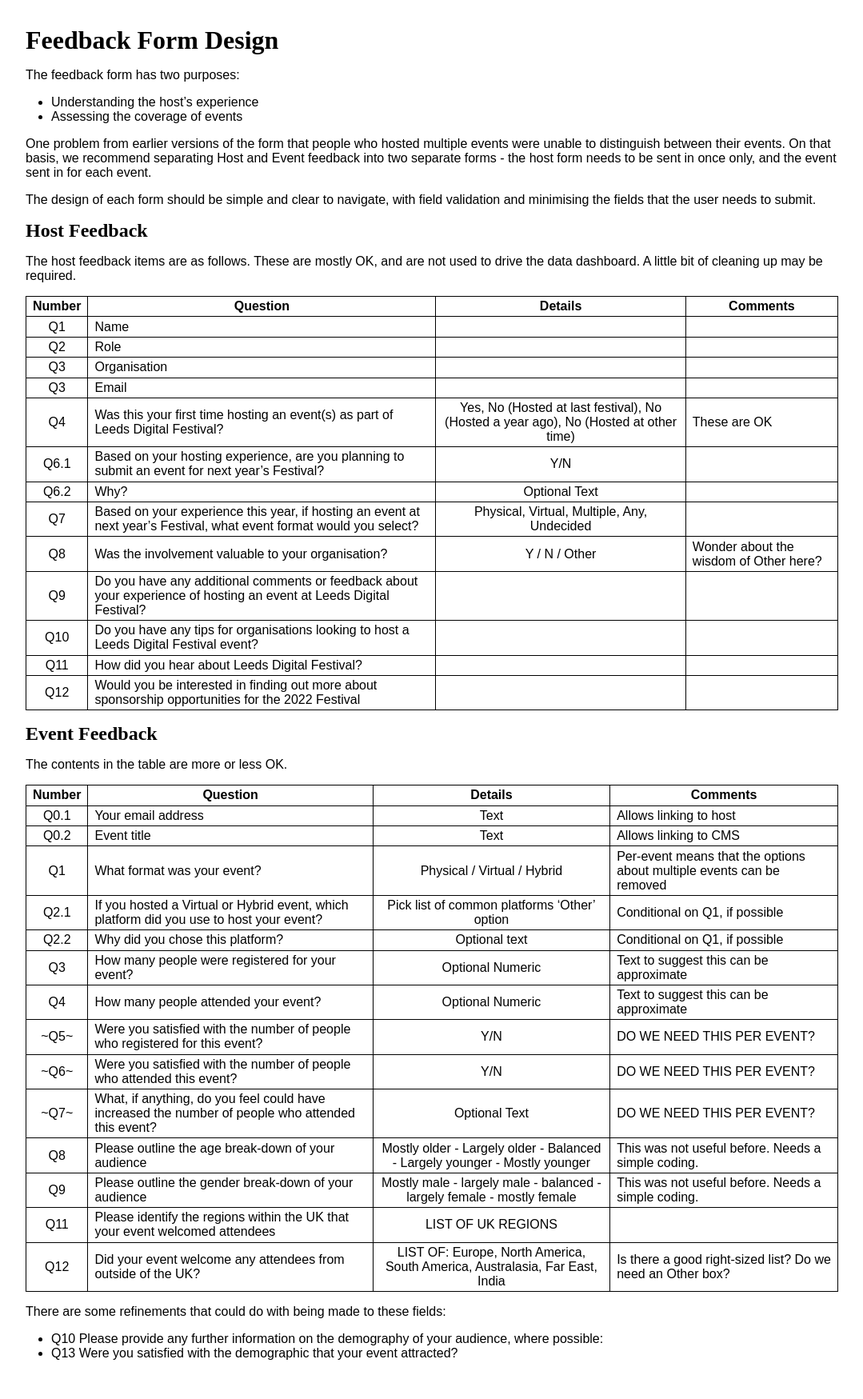
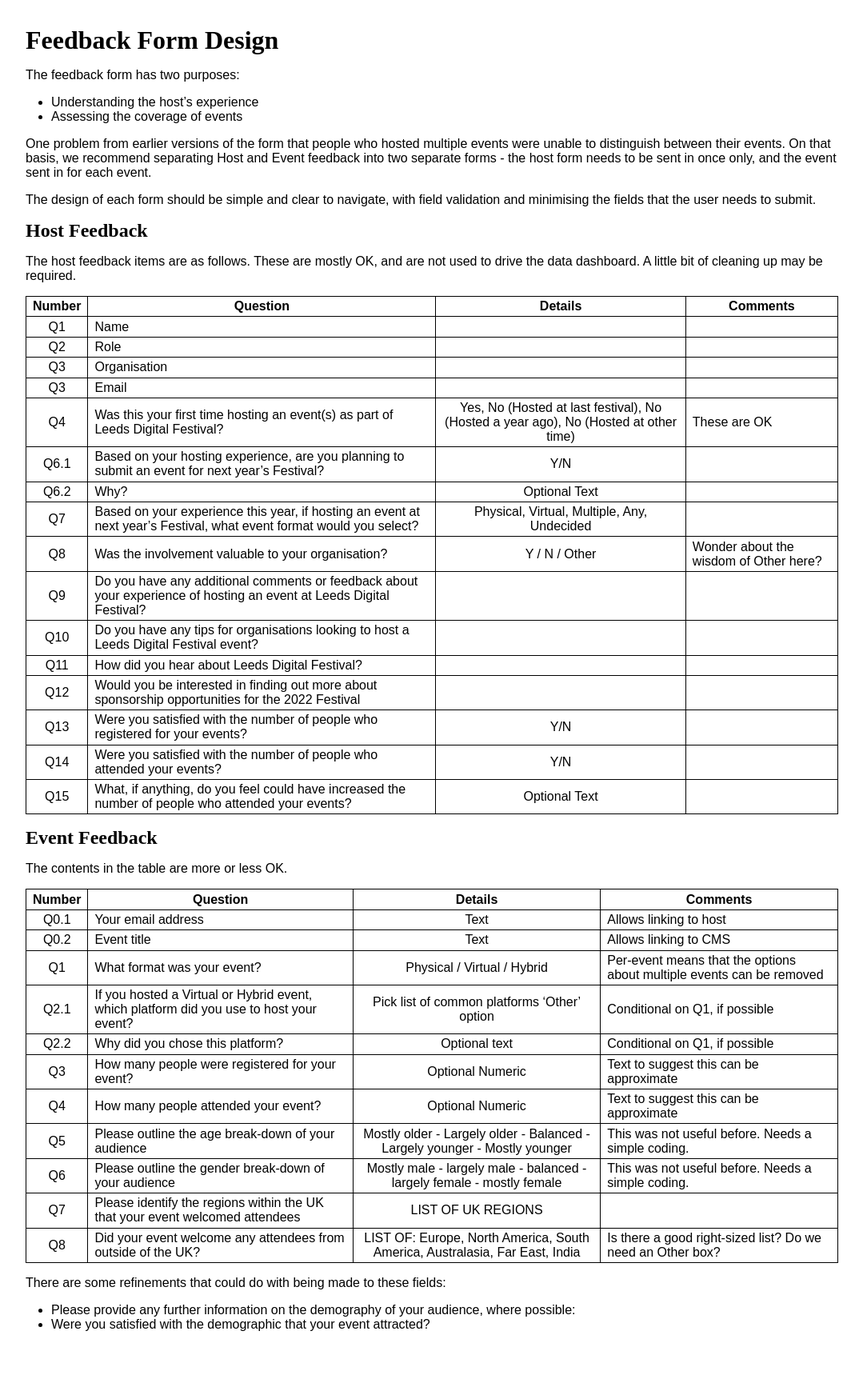
Before and after one commit to open-innovations/leeds-digital-festival-data, a Jekyll site: the page built from pages/feedback.md, in a window 1280 px wide. Shown: the whole page at 80% size, without its empty margins (100-1179 px from the left). Built offline with Jekyll 4.4.1, drawn with Linux system fonts in a browser that asks for light colours; some web fonts are replaced; after the commit the page ends 1713 px from its top, so only the background shows below that.

Commit message:
Rejigged question order

```diff
--- a/pages/feedback.md
+++ b/pages/feedback.md
@@ -52,6 +52,9 @@
 | Q10 | Do you have any tips for organisations looking to host a Leeds Digital Festival event? | | |
 | Q11 | How did you hear about Leeds Digital Festival? | | |
 | Q12 | Would you be interested in finding out more about sponsorship opportunities for the 2022 Festival | | |
+| Q13 | Were you satisfied with the number of people who registered for your events? | Y/N | |
+| Q14 | Were you satisfied with the number of people who attended your events? | Y/N | |
+| Q15 | What, if anything, do you feel could have increased the number of people who attended your events? | Optional Text | |
 
 ## Event Feedback
 
@@ -66,16 +69,13 @@
 | Q2.2 | Why did you chose this platform? | Optional text | Conditional on Q1, if possible |
 | Q3 | How many people were registered for your event? | Optional Numeric | Text to suggest this can be approximate |
 | Q4 | How many people attended your event? | Optional Numeric | Text to suggest this can be approximate |
-| ~Q5~ | Were you satisfied with the number of people who registered for this event? | Y/N | DO WE NEED THIS PER EVENT? |
-| ~Q6~ | Were you satisfied with the number of people who attended this event? | Y/N | DO WE NEED THIS PER EVENT? |
-| ~Q7~ | What, if anything, do you feel could have increased the number of people who attended this event? | Optional Text | DO WE NEED THIS PER EVENT? |
-| Q8 | Please outline the age break-down of your audience | Mostly older - Largely older - Balanced - Largely younger - Mostly younger | This was not useful before. Needs a simple coding. |
-| Q9 | Please outline the gender break-down of your audience | Mostly male - largely male - balanced - largely female - mostly female | This was not useful before. Needs a simple coding. |
-| Q11 | Please identify the regions within the UK that your event welcomed attendees | LIST OF UK REGIONS | |
-| Q12 | Did your event welcome any attendees from outside of the UK? | LIST OF: Europe, North America, South America, Australasia, Far East, India | Is there a good right-sized list? Do we need an Other box? |
+| Q5 | Please outline the age break-down of your audience | Mostly older - Largely older - Balanced - Largely younger - Mostly younger | This was not useful before. Needs a simple coding. |
+| Q6 | Please outline the gender break-down of your audience | Mostly male - largely male - balanced - largely female - mostly female | This was not useful before. Needs a simple coding. |
+| Q7 | Please identify the regions within the UK that your event welcomed attendees | LIST OF UK REGIONS | |
+| Q8 | Did your event welcome any attendees from outside of the UK? | LIST OF: Europe, North America, South America, Australasia, Far East, India | Is there a good right-sized list? Do we need an Other box? |
 
 
 There are some refinements that could do with being made to these fields:
 
-* Q10 Please provide any further information on the demography of your audience, where possible:
-* Q13 Were you satisfied with the demographic that your event attracted?
+* Please provide any further information on the demography of your audience, where possible:
+* Were you satisfied with the demographic that your event attracted?
```
